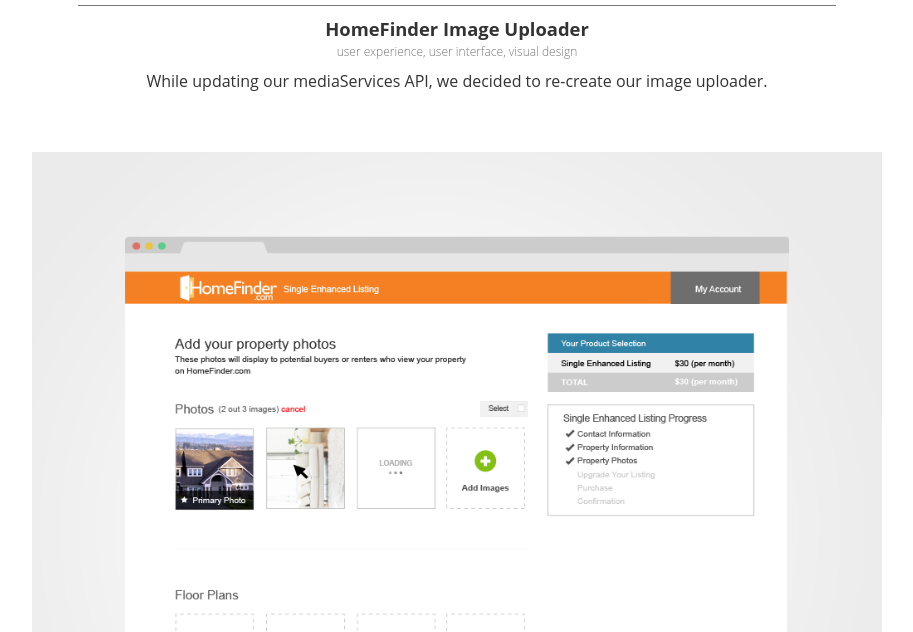
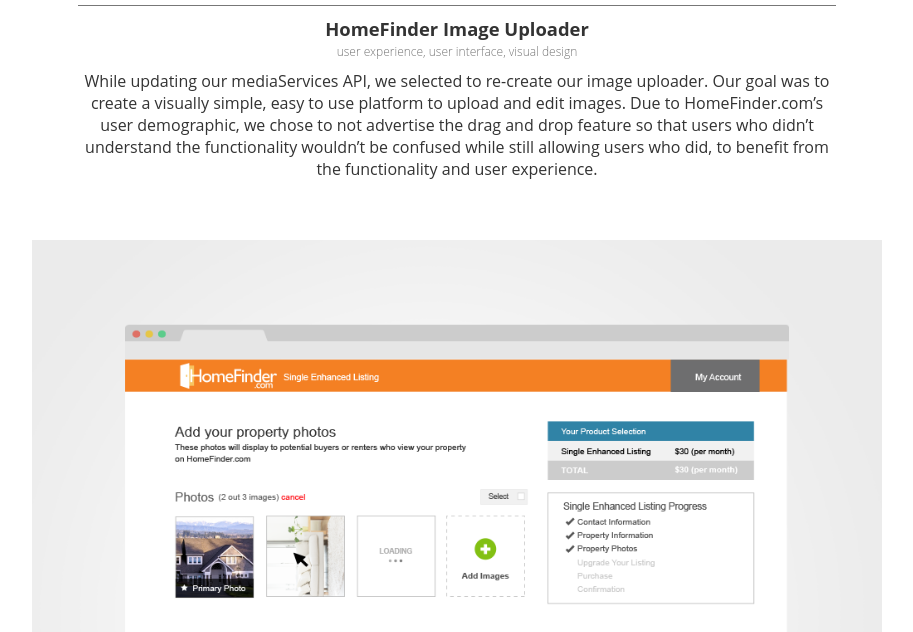
Before and after one commit to asredojevic/asredojevic.github.io, a plain HTML site: page PhotoUploader.html in a window 1280 px wide. Shown: the part 161-793 px from the top of the page, without its empty margins (183-1096 px from the left). Drawn offline with Linux system fonts and the light colour scheme; a web font is replaced by a local one.

Commit message:
Update PhotoUploader.html

```diff
--- a/PhotoUploader.html
+++ b/PhotoUploader.html
@@ -23,8 +23,7 @@
 <div class="info">
 <h3>HomeFinder Image Uploader</h3>
 <h4>user experience, user interface, visual design</h4>
-<p>While updating our mediaServices API, we decided to re-create our image uploader.
-</p>
+<p>While updating our mediaServices API, we selected to re-create our image uploader. Our goal was to create a visually simple, easy to use platform to upload and edit images. Due to HomeFinder.com’s user demographic, we chose to not advertise the drag and drop feature so that users who didn’t understand the functionality wouldn’t be confused while still allowing users who did, to benefit from the functionality and user experience.</p>
 </div>
 <!-- image content start here-->
 <div class="image-content">
```
